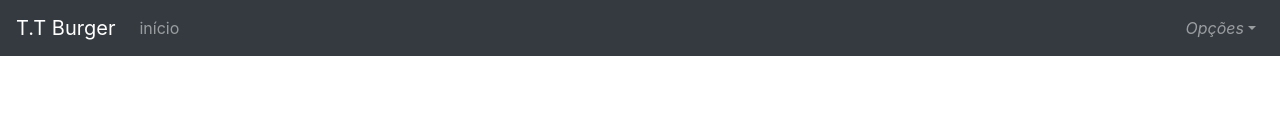
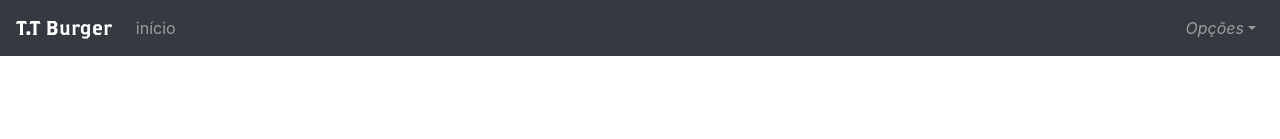
Before and after one commit to xxdanielxd15/frontendttburguer, a Vue app: page / in a window 1280 px wide. Shown: the top 139 px of the page. Built offline with nearby package versions, Linux system fonts and the light colour scheme.

Commit message:
Correção do Txt T.T burger do header para a font ideal

```diff
--- a/package.json
+++ b/package.json
@@ -11,6 +11,7 @@
     "bootstrap": "^4.4.1",
     "bootstrap-vue": "^2.3.0",
     "core-js": "^3.4.4",
+    "sass-loader": "^8.0.2",
     "vue": "^2.6.11"
   },
   "devDependencies": {
--- a/src/components/templates/Header.vue
+++ b/src/components/templates/Header.vue
@@ -2,7 +2,7 @@
 
 <div class="header">
   <b-navbar class="darktheme" toggleable="lg" type="dark" variant="dark black">
-    <b-navbar-brand href="#">{{title}}</b-navbar-brand>
+    <b-navbar-brand href="#" class="ttburgertxt">T.T Burger</b-navbar-brand>
 
     <b-navbar-toggle target="nav-collapse"></b-navbar-toggle>
 
@@ -29,6 +29,8 @@
 </template>
 
 <script>
+
+
 export default {
     name:"Header",
     props:{
@@ -39,26 +41,28 @@ export default {
 }
 </script>
 
-<style lscoped>
+<style lang="scss">
     .header {
         grid-area: header;
         background-color: black;
 
     }
 
-    .darktheme{
-        background-color: black;
+     @font-face {
+        font-family: 'Brothers Regular';
+        src: url('../../assets/font/Brothers Regular.otf') format('opentype');
+        font-weight: normal;
+        font-style: normal;
+        line-: 1.5;
     }
 
-    .sub{
-        padding-left: 30px;
-        font-family: Arial, Helvetica, sans-serif;
+    .ttburgertxt{
+        font-family: 'Brothers Regular';
+        color:#fff;
+        font-size: 16px;
+
+
     }
 
-    .titlelogout {
-         padding-left: 1120px;
-        font-family: Arial, Helvetica, sans-serif;
-        color: #ddd
-    }
 
 </style>
```
Also changed, not shown: 1 other file (tests, documents, lock files or other folders).
